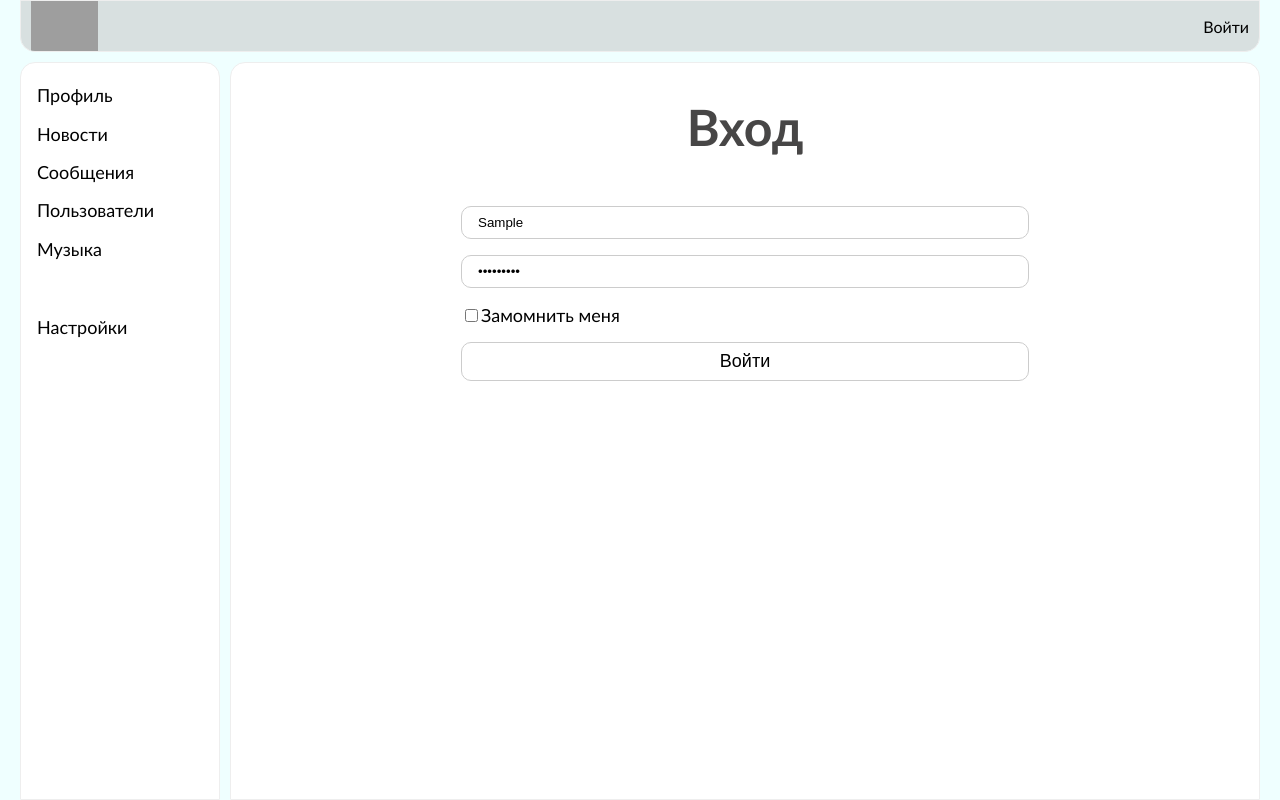
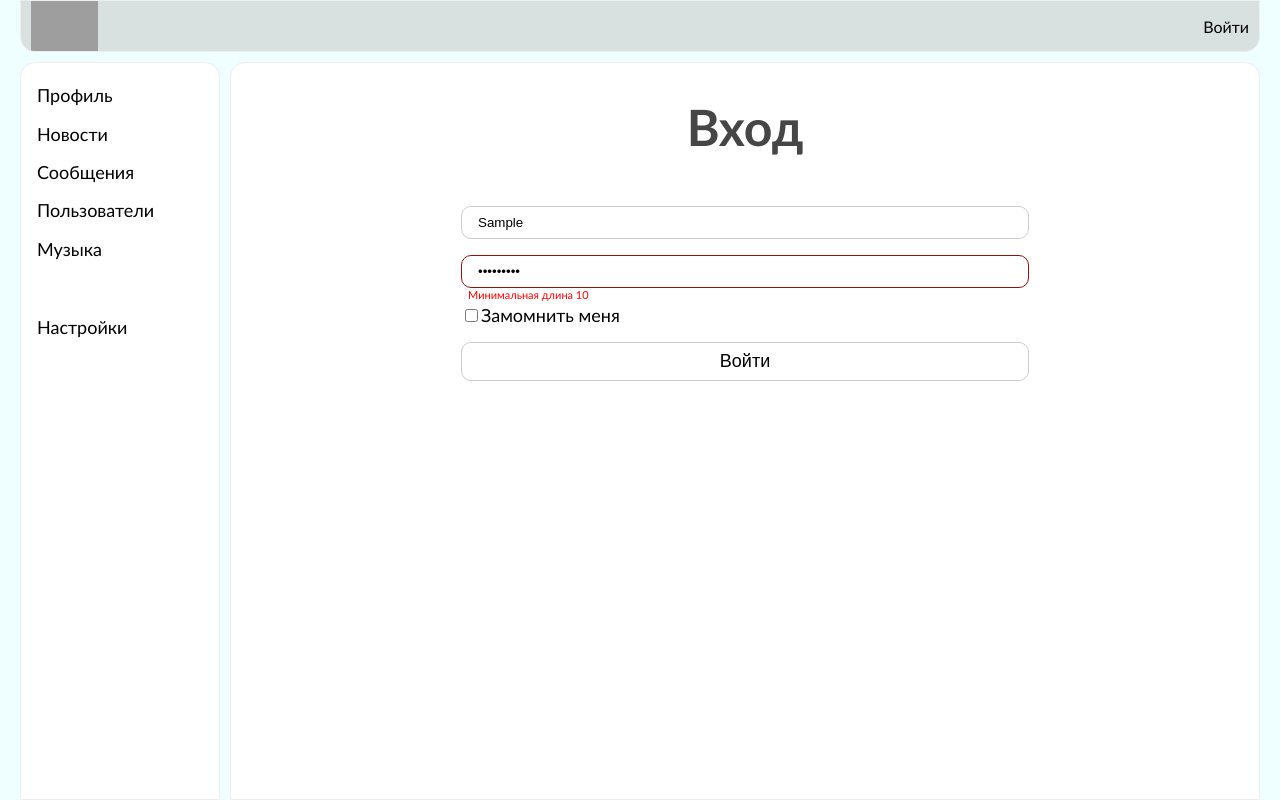
Before and after one commit to Myakis/social-network-app, a React (Create React App) app: page /login in a window 1280 px wide. Both pictures are taken after typing "Sample", "Sample123" into the empty fields and a click on the button "Войти". Built offline with nearby package versions, Linux system fonts and the light colour scheme; no server answers; grey boxes are pictures that could not be loaded.

Commit message:
add validation form log in

```diff
--- a/src/componetns/login/Login.jsx
+++ b/src/componetns/login/Login.jsx
@@ -1,6 +1,7 @@
 import classes from './Login.module.css';
 import { Form, Field } from 'react-final-form';
 import React from 'react';
+import { Input, maxValueCreator, minValueCreator, required } from '../utils/validators/FormControl';
 
 export const Login = props => {
   return (
@@ -12,19 +13,38 @@ export const Login = props => {
 };
 
 const LoginForm = () => {
-  const onSubmit = data => {};
-  const validate = data => {};
+  const onSubmit = data => {
+    console.log(data);
+  };
+  const maxValue = maxValueCreator(10);
+  const minValue = minValueCreator(10);
+  const composeValidators =
+    (...validators) =>
+    value =>
+      validators.reduce((error, validator) => error || validator(value), undefined);
+
   return (
     <Form
       onSubmit={onSubmit}
-      validate={validate}
       render={({ handleSubmit }) => (
         <form onSubmit={handleSubmit} className={classes.form} action=''>
           <div className={classes.inputWrap}>
-            <Field name={'login'} component='input' type='text' placeholder='Логин' />
+            <Field
+              name={'login'}
+              component={Input}
+              type='text'
+              placeholder='Логин'
+              validate={composeValidators(required, maxValue)}
+            />
           </div>
           <div className={classes.inputWrap}>
-            <Field name={'password'} component='input' type='password' placeholder='Пароль' />
+            <Field
+              name={'password'}
+              component={Input}
+              type='password'
+              placeholder='Пароль'
+              validate={composeValidators(required, minValue)}
+            />
           </div>
           <label className={classes.inputWrap}>
             <Field name={'rememberMe'} component='input' type='checkbox' />
--- /dev/null
+++ b/src/componetns/utils/validators/FormControl.jsx
@@ -0,0 +1,35 @@
+import classes from './FormControl.module.css';
+
+export const required = value => (value ? undefined : 'Обязательно поле');
+export const maxValueCreator = maxValue => value =>
+  value && value.length > maxValue ? `Не может быть больше ${maxValue}` : undefined;
+export const minValueCreator = minValue => value =>
+  value && value.length < minValue ? `Минимальная длина ${minValue}` : undefined;
+
+const FieldForm = ({ input, meta, ...props }) => {
+  const hasError = meta.error && meta.touched;
+  return (
+    <div className={`${classes.parent} ${hasError ? classes.error : ''} `}>
+      {props.children}
+      {hasError && <span>{meta.error}</span>}
+    </div>
+  );
+};
+
+export const Input = props => {
+  const { input, meta, ...restProps } = props;
+  return (
+    <FieldForm {...props}>
+      <input {...restProps} {...input} />
+    </FieldForm>
+  );
+};
+
+export const Textarea = props => {
+  const { input, meta, ...restProps } = props;
+  return (
+    <FieldForm {...props}>
+      <textarea {...restProps} {...input} />
+    </FieldForm>
+  );
+};
--- /dev/null
+++ b/src/componetns/utils/validators/FormControl.module.css
@@ -0,0 +1,15 @@
+.parent {
+  position: relative;
+}
+
+.parent.error span {
+  position: absolute;
+  bottom: -13px;
+  left: 7px;
+  font-size: 11px;
+  color: red;
+}
+.parent.error input,
+.parent.error textarea {
+  border: 1px solid rgb(146, 18, 18);
+}
```
